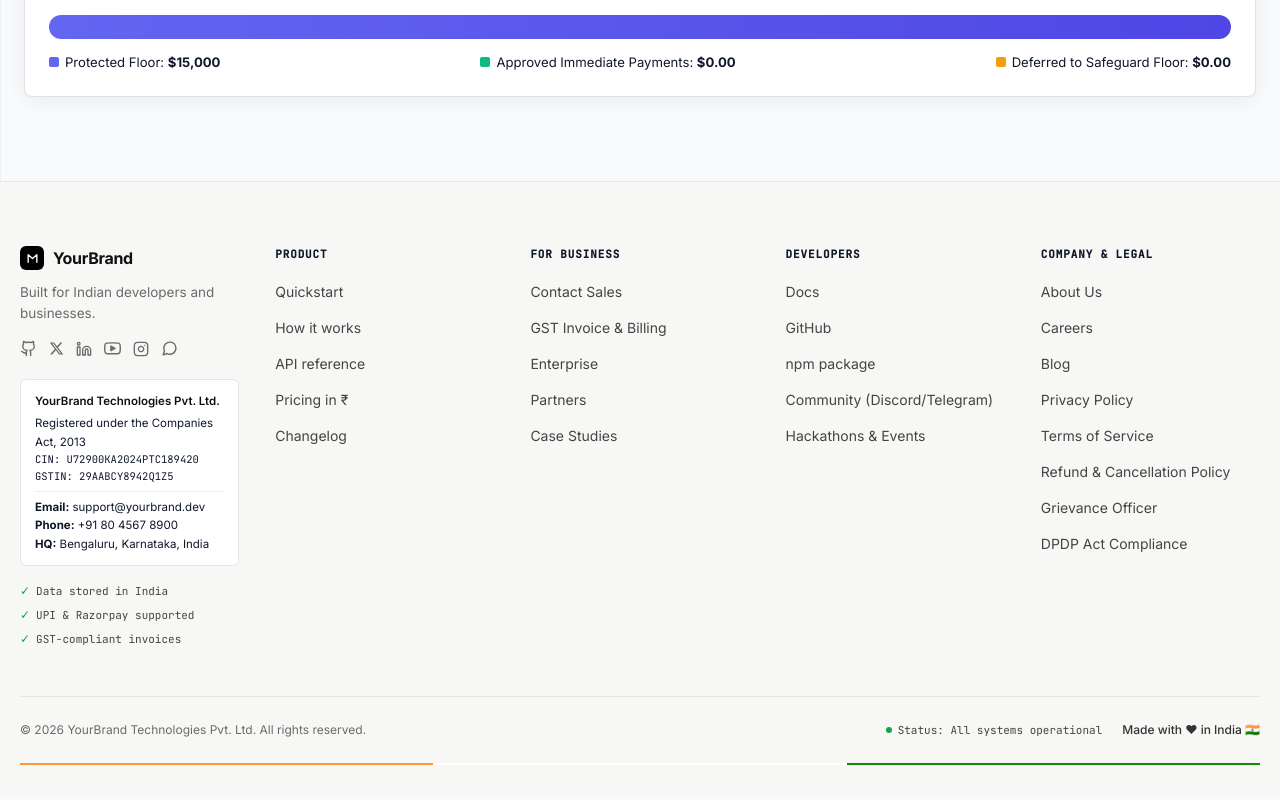
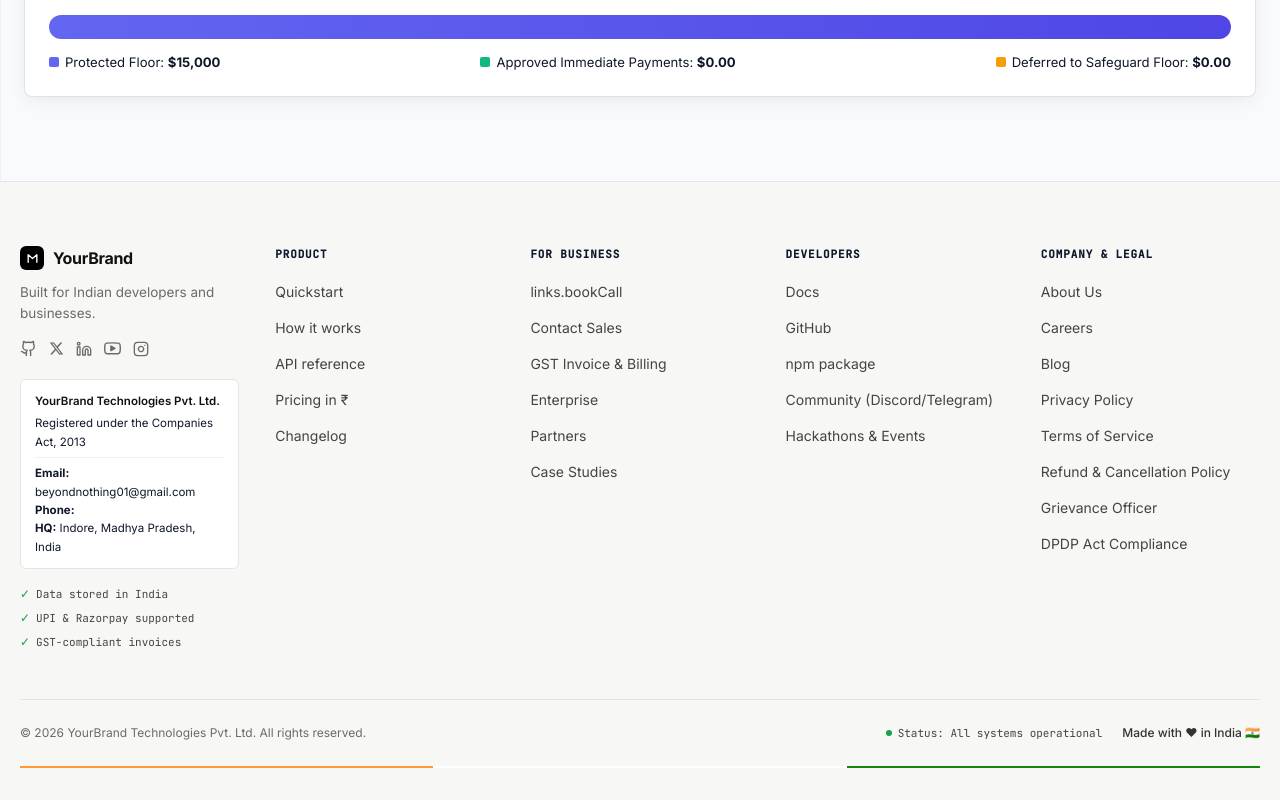
Before and after one commit to vikassharma270907-alt/flowguard-treasury, a React (Vite) app in the folder client/: page / in a window 1280 px wide. Shown: the part 1361-2161 px from the top of the page. Built offline with nearby package versions, Linux system fonts and the light colour scheme; no server answers.

Commit message:
feat(config): add central booking config, support email, and localized Indore address

```diff
--- a/client/src/siteConfig.js
+++ b/client/src/siteConfig.js
@@ -1,10 +1,26 @@
 /**
  * Site Configuration for Indian Developer Tools / SaaS Product
- * Single source of truth for branding, navigation, business details, and links.
+ * Single source of truth for branding, navigation, business details, booking, and feature flags.
+ *
+ * Rules:
+ * - Brand name comes from one config value (PRODUCT_NAME).
+ * - Trust badges and tricolor line are DISABLED by default.
+ * - CIN and GSTIN render ONLY if set in config.
+ * - Booking provider is Calendly via NEXT_PUBLIC_CALENDLY_URL.
  */
 
 // SINGLE SOURCE OF TRUTH FOR PRODUCT NAME
 export const PRODUCT_NAME = "YourBrand";
+
+// Support email across the entire project
+export const SUPPORT_EMAIL = "beyondnothing01@gmail.com";
+
+// Resolve Calendly URL from Next.js (process.env) or Vite (import.meta.env)
+const CALENDLY_URL =
+  (typeof process !== 'undefined' && process.env?.NEXT_PUBLIC_CALENDLY_URL) ||
+  (typeof import.meta !== 'undefined' && (import.meta.env?.NEXT_PUBLIC_CALENDLY_URL || import.meta.env?.VITE_NEXT_PUBLIC_CALENDLY_URL)) ||
+  "https://cal.id/vikas-sharma-ykmxxw/partnership-call";
+
 
 export const siteConfig = {
   name: PRODUCT_NAME,
@@ -12,25 +28,54 @@ export const siteConfig = {
   taglineKey: "brand.tagline",
   registrationTextKey: "brand.registeredText",
 
-  // Indian Corporate & Tax Compliance Details (Config-driven & Optional)
-  businessDetails: {
-    cin: "U72900KA2024PTC189420",
-    gstin: "29AABCY8942Q1Z5",
-    incorporationAct: "Registered under the Companies Act, 2013",
-    dataResidency: "India (MeitY empaneled AWS ap-south-1 / GCP asia-south1)"
+  // Booking & Demo scheduling configuration
+  booking: {
+    provider: "calendly",
+    url: CALENDLY_URL
   },
 
-  // Contact & Registered Office in India
-  contact: {
-    email: "support@yourbrand.dev",
-    salesEmail: "sales@yourbrand.dev",
-    phone: "+91 80 4567 8900",
-    phoneDisplay: "+91 80 4567 8900",
-    address: "Prestige Cyber Towers, 4th Floor, 100 Feet Road, Indiranagar, Bengaluru, Karnataka 560038, India",
-    addressShort: "Bengaluru, Karnataka, India"
+  // Feature Flags - Security and Compliance defaults
+  flags: {
+    /**
+     * Trust badges (Data stored in India, UPI/Razorpay supported, GST-compliant invoices)
+     * are config-driven and DISABLED by default.
+     * MUST only be enabled if true, certified, and legally verified by the business.
+     */
+    trustBadges: false,
+
+    /**
+     * Optional subtle 2px tricolor accent line.
+     * DISABLED by default.
+     */
+    tricolorLine: false,
+
+    /**
+     * Optional status/playground indicator in header.
+     * Rendered ONLY if true and a valid route or URL is configured below.
+     */
+    headerPlaygroundIndicator: false,
   },
 
-  // Social & Messaging Links (including Indian WhatsApp Business)
+  // Indian Corporate & Tax Compliance Details (Config-driven & Optional)
+  // CIN and GSTIN render ONLY if provided as non-empty valid strings.
+  businessDetails: {
+    cin: "", // Leave empty until issued by Ministry of Corporate Affairs
+    gstin: "", // Leave empty until GSTIN is verified
+    incorporationAct: "Registered under the Companies Act, 2013",
+    dataResidency: "India (AWS ap-south-1 / GCP asia-south1)"
+  },
+
+  // Contact & Office Details in India (Indore, Madhya Pradesh)
+  contact: {
+    email: SUPPORT_EMAIL,
+    salesEmail: SUPPORT_EMAIL,
+    city: "Indore",
+    state: "Madhya Pradesh",
+    address: "Indore, Madhya Pradesh, India",
+    addressShort: "Indore, Madhya Pradesh, India"
+  },
+
+  // Social & Messaging Links (Rendered as inline SVGs without third-party icon dependencies)
   socials: [
     {
       name: "GitHub",
@@ -56,15 +101,11 @@ export const siteConfig = {
       name: "Instagram",
       href: "https://instagram.com/yourbrand.dev",
       icon: "instagram"
-    },
-    {
-      name: "WhatsApp",
-      href: "https://wa.me/918045678900?text=Hi%20YourBrand%20Team,%20I%20would%20like%20to%20learn%20more.",
-      icon: "whatsapp"
     }
   ],
 
   // Trust Badges tailored for Indian Enterprises, SMEs, and Developers
+  // Only rendered if flags.trustBadges === true.
   trustBadges: [
     { key: "trustBadges.dataIndia", icon: "shield" },
     { key: "trustBadges.upiRazorpay", icon: "upi" },
@@ -72,27 +113,30 @@ export const siteConfig = {
   ],
 
   // Header Navigation Links
+  // Desktop nav visible from lg (1024px) up; collapsible hamburger drawer below 1024px.
   headerNav: [
     { labelKey: "nav.home", href: "/", id: "overview", isExternal: false },
     { labelKey: "nav.howItWorks", href: "#how-it-works", id: "enclave", isExternal: false },
     { labelKey: "nav.pricing", href: "#pricing", id: "pricing", isExternal: false },
     { labelKey: "nav.docs", href: "https://docs.yourbrand.dev", isExternal: true },
-    { labelKey: "nav.github", href: "https://github.com/yourbrand", isExternal: true },
-    { labelKey: "nav.contactSales", href: "mailto:sales@yourbrand.dev?subject=Enterprise%20Inquiry", isExternal: false }
+    { labelKey: "nav.github", href: "https://github.com/yourbrand", isExternal: true }
   ],
 
+  // Optional status/playground indicator config
   headerPlayground: {
     labelKey: "nav.playground",
+    href: "",
     id: "voice"
   },
 
+  // Header Call-To-Action (Single primary CTA)
   headerCta: {
     labelKey: "nav.bookDemo",
-    href: "https://calendly.com/yourbrand-demo",
-    isExternal: true
+    ariaLabelKey: "nav.bookDemoAria"
   },
 
-  // Footer 4 Navigation Columns (Column 1 is Brand + Contact Block)
+  // Footer Navigation Columns (2 columns on mobile, 5 on desktop)
+  // Column 1 is Brand + Contact block. Columns 2-5 are defined here:
   footerColumns: [
     {
       titleKey: "columns.product",
@@ -107,7 +151,8 @@ export const siteConfig = {
     {
       titleKey: "columns.forBusiness",
       links: [
-        { labelKey: "links.contactSales", href: "mailto:sales@yourbrand.dev" },
+        { labelKey: "links.bookCall", isBooking: true },
+        { labelKey: "links.contactSales", href: `mailto:${SUPPORT_EMAIL}` },
         { labelKey: "links.gstBilling", href: "#gst-billing" },
         { labelKey: "links.enterprise", href: "#enterprise", id: "admin" },
         { labelKey: "links.partners", href: "#partners" },
@@ -130,15 +175,16 @@ export const siteConfig = {
         { labelKey: "links.about", href: "#about" },
         { labelKey: "links.careers", href: "#careers" },
         { labelKey: "links.blog", href: "#blog" },
-        { labelKey: "links.privacyPolicy", href: "#privacy" },
-        { labelKey: "links.termsOfService", href: "#terms" },
-        { labelKey: "links.refundPolicy", href: "#refund-policy" },
-        { labelKey: "links.grievanceOfficer", href: "#grievance-officer" },
-        { labelKey: "links.dpdpAct", href: "#dpdp-compliance" }
+        { labelKey: "links.privacyPolicy", href: "/privacy", id: "privacy" },
+        { labelKey: "links.termsOfService", href: "/terms", id: "terms" },
+        { labelKey: "links.refundPolicy", href: "/refund-policy", id: "refund-policy" },
+        { labelKey: "links.grievanceOfficer", href: "/grievance-officer", id: "grievance-officer" },
+        { labelKey: "links.dpdpAct", href: "/dpdp-compliance", id: "dpdp-compliance" }
       ]
     }
   ],
 
+  // System status indicator in footer
   systemStatus: {
     statusKey: "footer.systemsOperational",
     href: "https://status.yourbrand.dev"
--- a/client/vite.config.js
+++ b/client/vite.config.js
@@ -1,9 +1,18 @@
-import { defineConfig } from 'vite'
+import { defineConfig, loadEnv } from 'vite'
 import react from '@vitejs/plugin-react'
 
 // https://vite.dev/config/
-export default defineConfig({
+export default defineConfig(({ mode }) => {
+  const env = loadEnv(mode, process.cwd(), '')
+
+  return {
     plugins: [react()],
+    envPrefix: ['VITE_', 'NEXT_PUBLIC_'],
+    define: {
+      'process.env.NEXT_PUBLIC_CALENDLY_URL': JSON.stringify(
+        process.env.NEXT_PUBLIC_CALENDLY_URL || env.NEXT_PUBLIC_CALENDLY_URL || ''
+      )
+    },
     server: {
       host: '0.0.0.0',
       port: 5173,
@@ -15,4 +24,5 @@ export default defineConfig({
         }
       }
     }
+  }
 })
```
Lines whose indentation alone changed are shown as unchanged.
